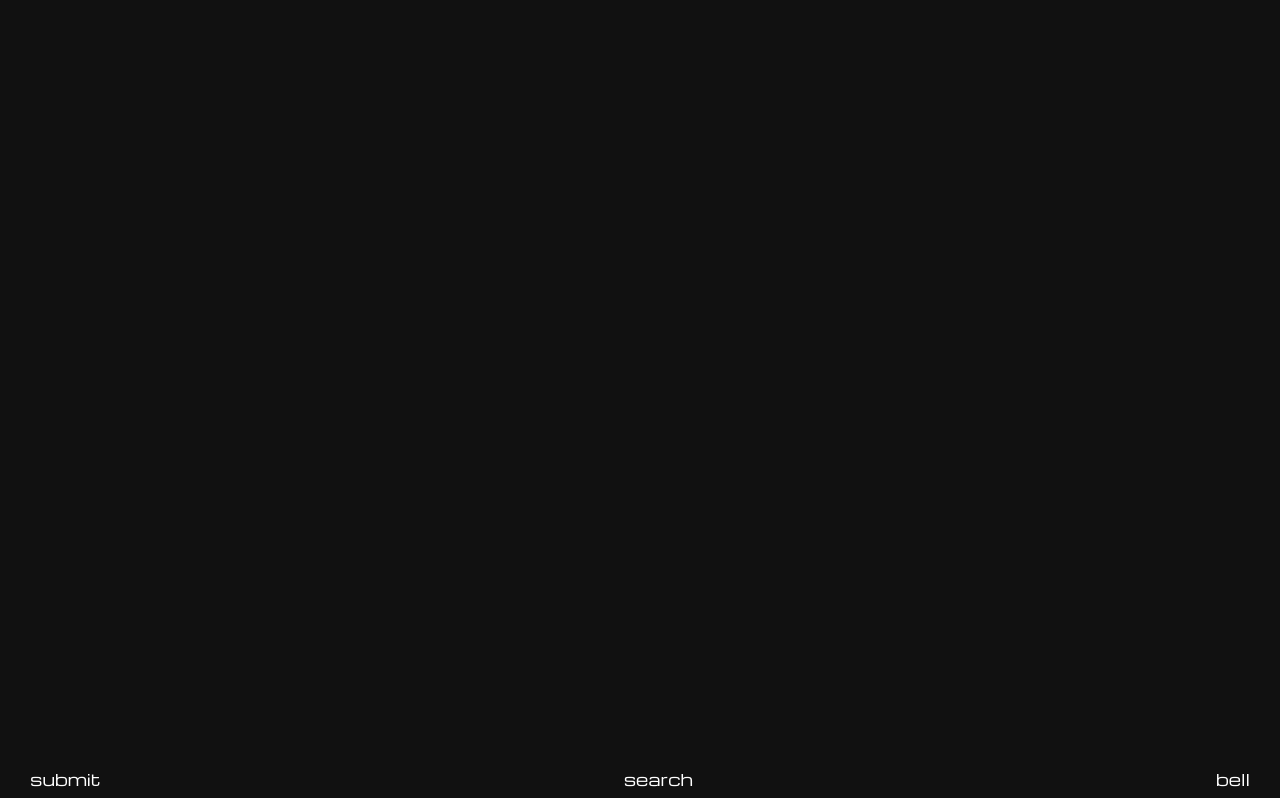
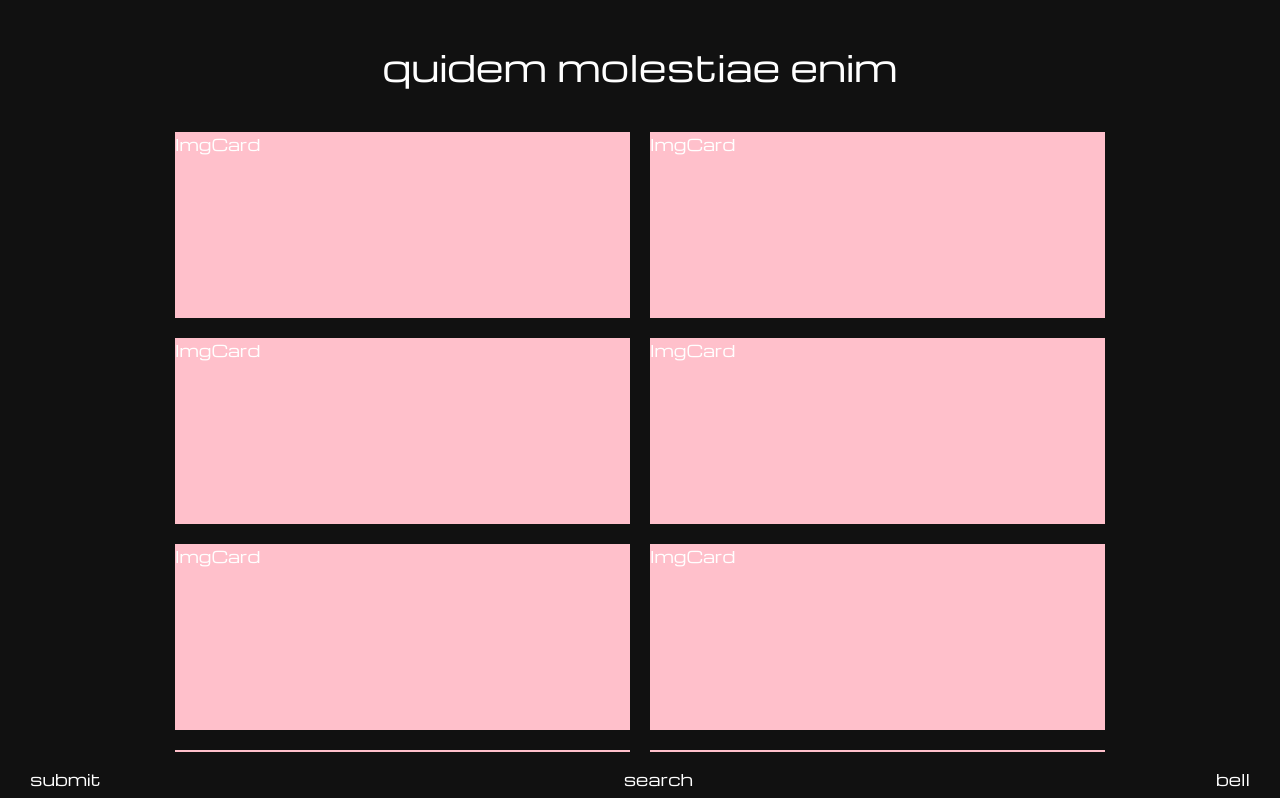
Before and after one commit to gn01675522/nextjs_interview, a Next.js app: page /album-detail in a window 1280 px wide. Shown: the top 798 px of the page. Built offline with nearby package versions, Linux system fonts and the light colour scheme.

Commit message:
feat: complete AlbumDetail's layout

```diff
--- a/app/(home)/album-detail/page.scss
+++ b/app/(home)/album-detail/page.scss
@@ -0,0 +1,38 @@
+.album-detail {
+  width: 100%;
+  height: 100vh;
+  max-height: 100%;
+  &__title {
+    margin: 49px 15px 20px 15px;
+    font-size: 18px;
+  }
+  &__list {
+    display: flex;
+    padding: 15px;
+    gap: 40px;
+    justify-content: center;
+    flex-wrap: wrap;
+  }
+}
+
+@media screen and (min-width: 768px) {
+  .album-detail {
+    &__title {
+      font-size: 24px;
+      text-align: center;
+    }
+    &__list {
+      padding: 20px;
+      gap: 20px;
+    }
+  }
+}
+
+@media screen and (min-width: 1024px) {
+  .album-detail {
+    &__title {
+      margin: 40px 20px 20px 20px;
+      font-size: 36px;
+    }
+  }
+}
--- a/app/(home)/album-detail/page.tsx
+++ b/app/(home)/album-detail/page.tsx
@@ -1,9 +1,25 @@
+import ImgCard from "@/components/ImgCard/ImgCard.component";
+
 import "./page.scss";
 
 const AlbumDetailPage = () => {
   return (
-    <main>
-      <div></div>
+    <main className="album-detail">
+      <h1 className="album-detail__title">quidem molestiae enim</h1>
+      <div className="album-detail__list">
+        <ImgCard />
+        <ImgCard />
+        <ImgCard />
+        <ImgCard />
+        <ImgCard />
+        <ImgCard />
+        <ImgCard />
+        <ImgCard />
+        <ImgCard />
+        <ImgCard />
+        <ImgCard />
+        <ImgCard />
+      </div>
     </main>
   );
 };
--- a/app/(home)/page.tsx
+++ b/app/(home)/page.tsx
@@ -1,12 +1,10 @@
 import AlbumReview from "@/components/AlbumReview/AlbumReview.component";
-import Tabbar from "@/components/Tabbar/Tabbar.component";
 
 import "./page.scss";
 
 const HomePage = () => {
   return (
     <main className="home">
-      <Tabbar />
       <div className="home__owner">
         <h1 className="home__owner-name">Leanne Graham</h1>
         <div className="home__owner-email">
--- a/components/ImgCard/ImgCard.component.tsx
+++ b/components/ImgCard/ImgCard.component.tsx
@@ -2,7 +2,7 @@ import "./ImgCard.style.scss";
 
 const ImgCard = () => {
   return (
-    <div>
+    <div className="img-card">
       <div>ImgCard</div>
     </div>
   );
--- a/components/ImgCard/ImgCard.style.scss
+++ b/components/ImgCard/ImgCard.style.scss
@@ -0,0 +1,17 @@
+.img-card {
+  width: 290px;
+  height: 186px;
+  background-color: pink;
+}
+
+@media screen and (min-width: 768px) {
+  .img-card {
+    width: 350px;
+  }
+}
+
+@media screen and (min-width: 1024px) {
+  .img-card {
+    width: 455px;
+  }
+}
--- a/components/Tabbar/Tabbar.style.scss
+++ b/components/Tabbar/Tabbar.style.scss
@@ -6,6 +6,7 @@
   padding: 15px 30px;
   bottom: 0;
   left: 0;
+  background-color: rgb(17, 17, 17, 1);
   justify-content: space-between;
   &__search {
     order: 2;
```
